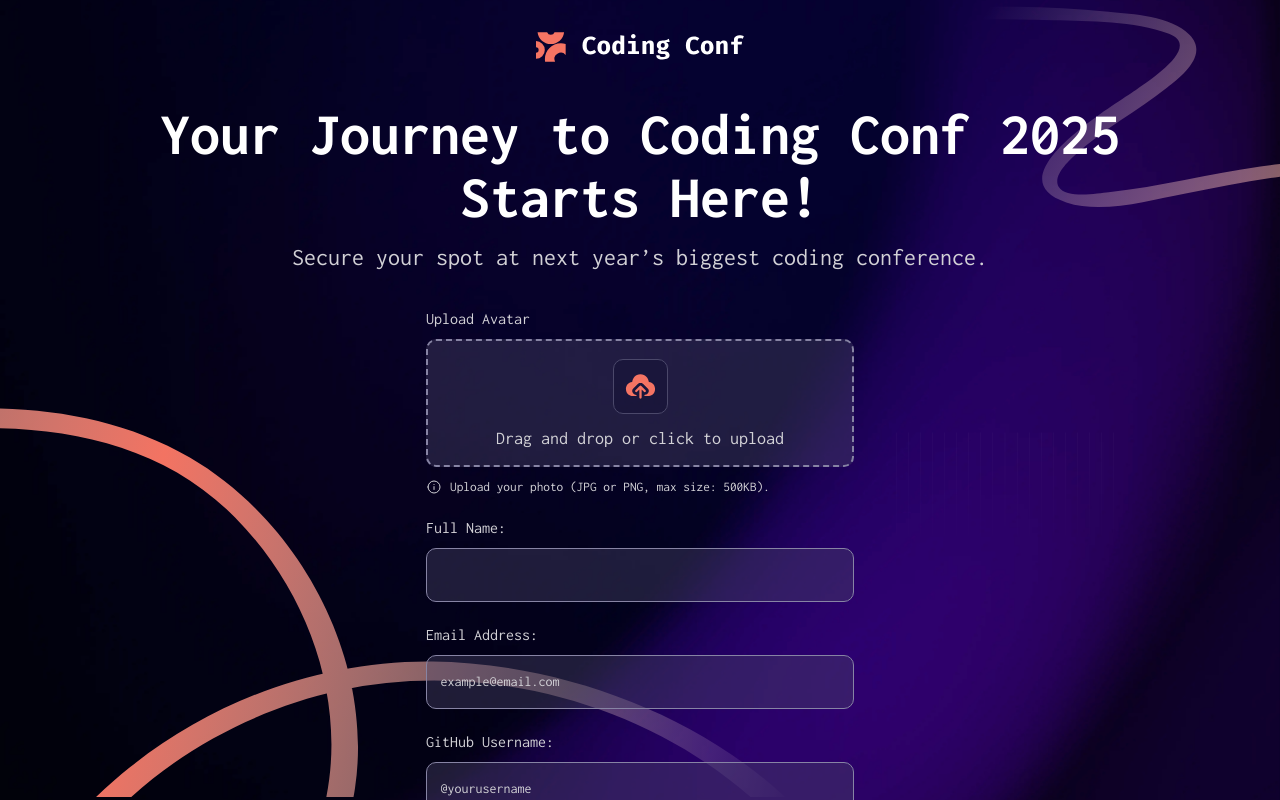
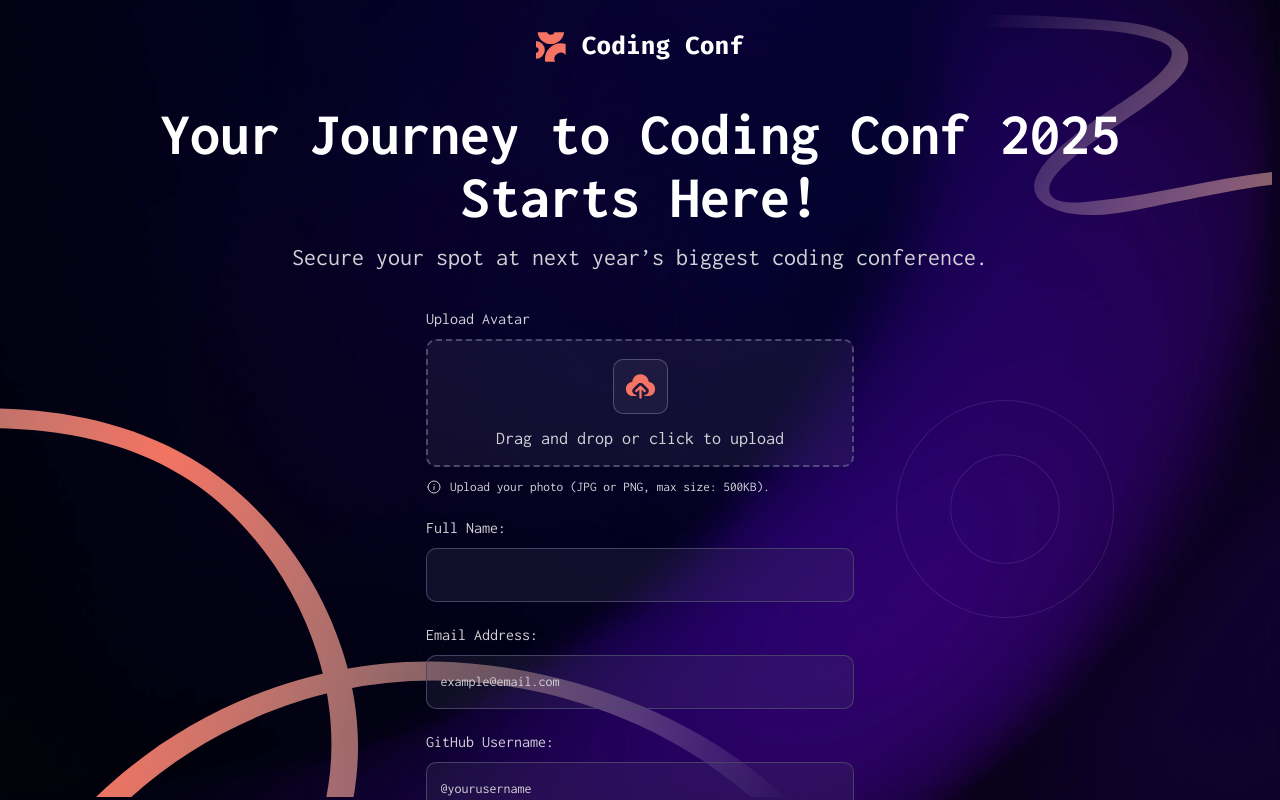
Before and after one commit to UloakuObi/conference-ticket-generator-design, a website with bundled scripts: page index.html in a window 1280 px wide. Shown: the top 800 px of the page. Built offline with nearby package versions, Linux system fonts and the light colour scheme.

Commit message:
Update background styles

```diff
--- a/index.css
+++ b/index.css
@@ -40,9 +40,7 @@ h1, h2, h3, h4, p {
 }
 
 html, body {
-    min-height: 100%;
-    /* height: 100vh; */
-    /* min-width: 100vw; */
+    height: 100vh;
 }
 
 /* ---------------------- */
@@ -92,6 +90,9 @@ body {
     flex-direction: column;
     align-items: center;
     position: relative;
+
+    background-image: url("./assets/images/pattern-lines.svg");
+    background-size: cover;
 }
 
 main {
@@ -196,21 +197,21 @@ button {
     justify-content: center;
     align-items: center;
     text-align: center;
-    border: 2px dashed hsl(var(--clr-neutral-500));
+    border: 2px dashed hsl(var(--clr-neutral-500) / 50%);
     height: 128px;
     margin-block: .75rem;
     cursor: pointer;
-    background-color: hsl(var(--clr-neutral-700) / 40%);
+    background-color: hsl(var(--clr-neutral-700) / 20%);
 }
 
 .upload-box {
     width: 55px;
     height: 55px;
-    border: 1px solid hsl(var(--clr-neutral-700));
+    border: 1px solid hsl(var(--clr-neutral-500) / 50%);
     display: flex;
     align-items: center;
     justify-content: center;
-    background-color: hsl(var(--clr-neutral-900) / 30%);
+    background-color: hsl(var(--clr-neutral-700) / 20%);
 }
 
 .preview--padded {
@@ -237,8 +238,8 @@ button {
 
 input {
     height: 54px;
-    background-color: hsl(var(--clr-neutral-700) / 40%);
-    border: 1px solid hsl(var(--clr-neutral-500));
+    background-color: hsl(var(--clr-neutral-700) / 20%);
+    border: 1px solid hsl(var(--clr-neutral-700) / 90%);
     font-family: inherit;
     border-radius: 0.625rem;
     padding-left: .85rem;
@@ -253,8 +254,8 @@ input::placeholder{
 }
 
 input:not(:placeholder-shown) {
-    background-color: hsl(var(--clr-neutral-700) / 40%);
-    border: 1px solid hsl(var(--clr-neutral-500));
+    background-color: hsl(var(--clr-neutral-700) / 20%);
+    border: 1px solid hsl(var(--clr-neutral-700) / 90%);
 }
 
 input.bg-color {
@@ -450,46 +451,12 @@ h3.card-name {
 /* - BACKGROUNG IMAGES- */
 /* -------------------- */
 
-div.bg-images {
+.bg-image img {
     position: fixed;
     inset: 0;
-    /* width: 100%; */
-    min-height: 100%;
-    z-index: 0;
-}
-
-.bg-image img {
-    position: absolute;
-    inset: 0;
-    z-index: 1;
     width: 100%;
     height: 100%;
-    min-height: 100%;
-    object-fit: cover;
-}
-
-.bg-pattern-lines {
-    width: 100%;
-    height: 100%;
-    object-fit: cover; /* fills parent without stretching weirdly */
-    z-index: 2;
-}
-
-.bg-pattern-circle{
-    width: 218px;
-    height: 218px;
-
-    position: absolute;
-    top: 50%;
-    left: 70%;
-    z-index: 3;
-}
-
-.bg-squiggly-bottom {
-    position: absolute;
-    left: 0;
-    bottom: 0;
-    z-index: 4;
+    z-index: 0;
 }
 
 .bg-squiggly-top {
@@ -497,6 +464,13 @@ div.bg-images {
     top: 0;
     right: 0;
     z-index: 5;
+}
+
+.bg-squiggly-bottom {
+    position: fixed;
+    left: 0;
+    bottom: 0;
+    z-index: 4;
 }
 
 @media (max-width:769px) {
@@ -524,3 +498,13 @@ div.bg-images {
         height: 209px;
     }
 }
+
+.bg-pattern-circle{
+    width: 218px;
+    height: 218px;
+
+    position: fixed;
+    top: 50%;
+    left: 70%;
+    z-index: 3;
+}
--- a/index.html
+++ b/index.html
@@ -92,24 +92,20 @@
   </main>
 
   <!-- Background Images -->
-  <div class="bg-images">
-    <img class="bg-pattern-lines" src="./assets/images/pattern-lines.svg" alt="background line pattern"/>
-
   <picture class="bg-image">
     <source media="(max-width: 480px)" srcset="./assets/images/background-mobile.png">
     <source media="(max-width: 768px)" srcset="./assets/images/background-tablet.png">
     <img src="./assets/images/background-desktop.png" alt="">
   </picture>
 
-    <img class="bg-pattern-circle" src="./assets/images/pattern-lines.svg" alt="decorative circular pattern on the background"/>
+  <img class="bg-squiggly-top" src="./assets/images/pattern-squiggly-line-top.svg" alt="decorative squiggly pattern on the background"/>
 
   <picture class="bg-squiggly-bottom">
     <source media="(max-width: 768px)" srcset="assets/images/pattern-squiggly-line-bottom-mobile-tablet.svg">
     <img src="./assets/images/pattern-squiggly-line-bottom-desktop.svg" alt="">
   </picture>
 
-    <img class="bg-squiggly-top" src="./assets/images/pattern-squiggly-line-top.svg" alt="decorative squiggly pattern on the background"/>
-  </div>
+  <img class="bg-pattern-circle" src="./assets/images/pattern-circle.svg" alt="decorative circular pattern on the background"/>
 
   <script type="module" src="./index.js"></script>
 </body>
```
Also changed, not shown: success.html (+2 -6 lines). Lines whose indentation alone changed are shown as unchanged.
